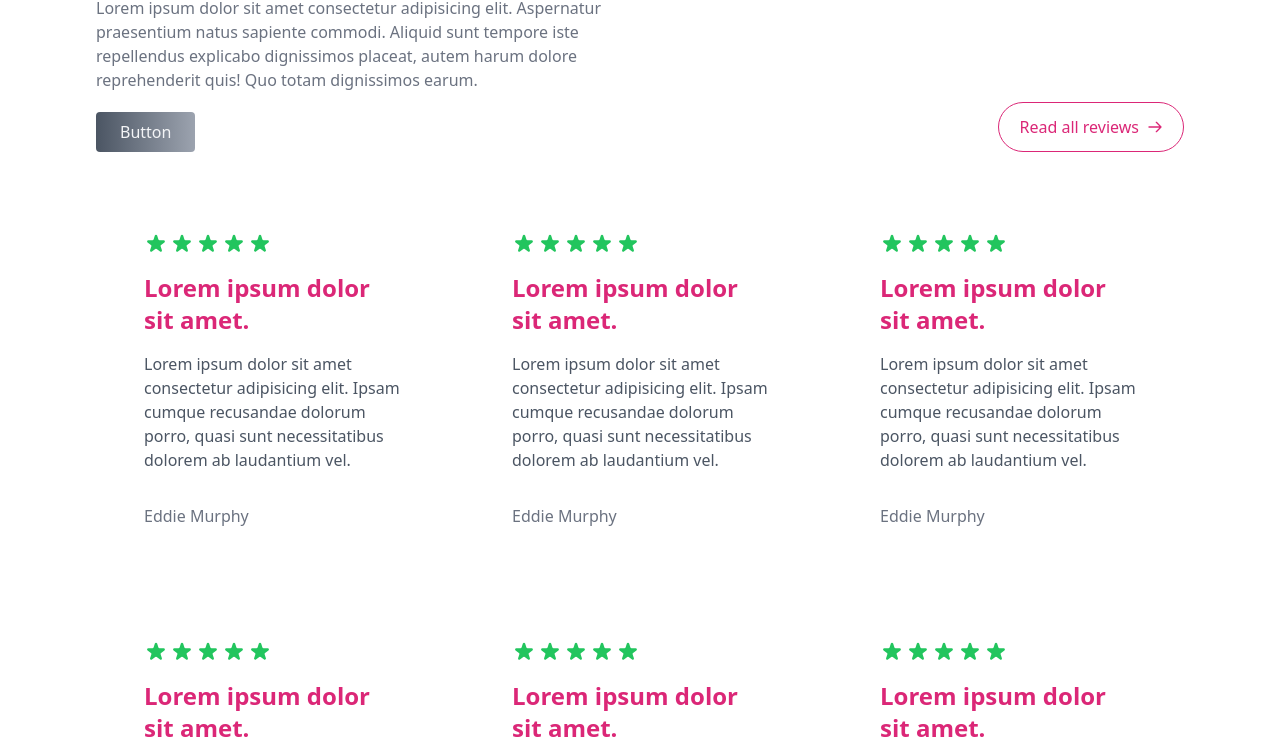
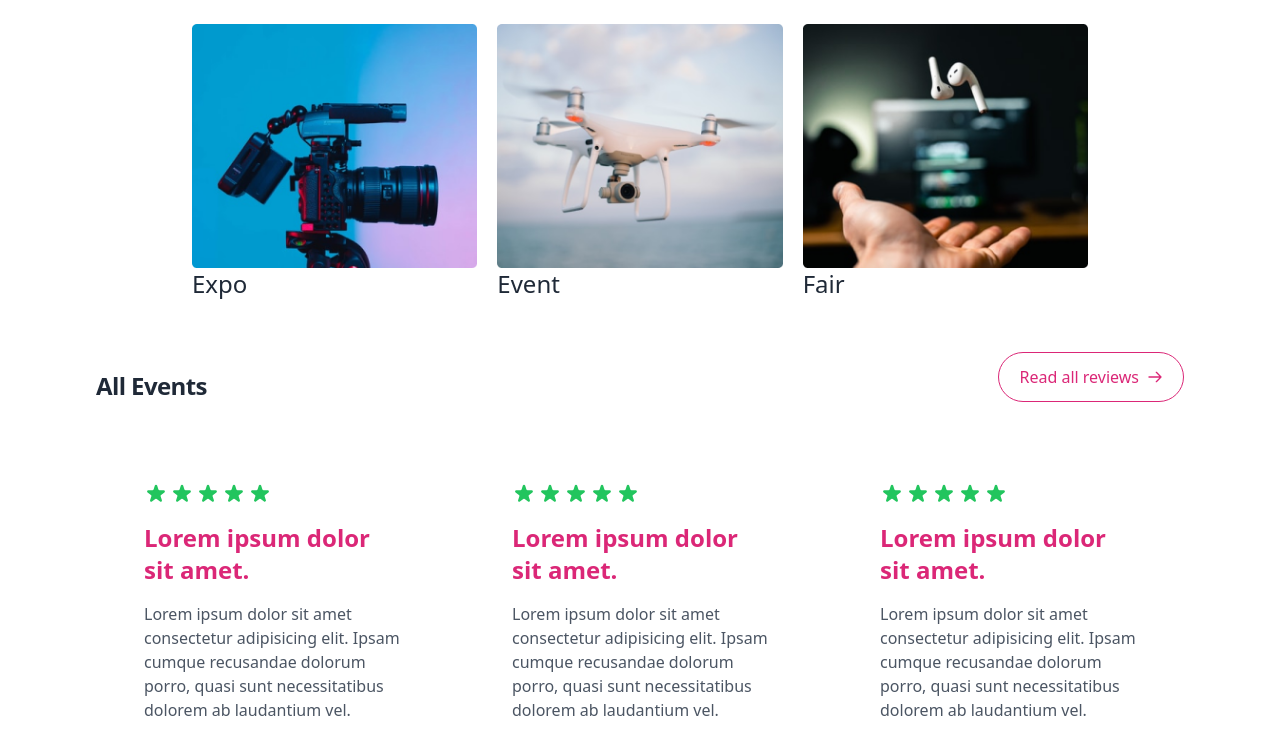
Before and after one commit to Munshi91/AhzAssciates, a plain HTML site: page index.html in a window 1280 px wide. Shown: the part 489-1240 px from the top of the page. Drawn offline with nearby package versions, Linux system fonts and the light colour scheme.

Commit message:
Upcoming Events section

```diff
--- a/index.html
+++ b/index.html
@@ -124,22 +124,43 @@
     <!-- banner section -->
 
     <section>
+      <div class="max-w-xl my-10">
+        <h2 class="md:text-5xl font-bold tracking-tight text-4xl">
+          Upcoming Events
+        </h2>
+      </div>
+      <div class="max-w-4xl flex flex-col-1 md:flex-row mx-auto gap-5">
+
+        <div>
+          <a href="">
+            <img src="./images/camera.png" alt="">
+          </a>
+          <h3 class="text-2xl">Expo</h3>
+        </div>
+        <div>
+          <a href="">
+            <img src="./images/drone.png" alt="">
+          </a>
+          <h3 class="text-2xl">Event</h3>
+        </div>
+        <div>
+          <a href="">
+            <img src="./images/airpod.png" alt="">
+          </a>
+          <h3 class="text-2xl">Fair</h3>
+        </div>
+
+
+      </div>
+    </section>
+
+    <section>
       <div class="mx-auto max-w-screen-2xl px-4 py-5 sm:px-6 lg:px-8">
         <div class="items-end justify-between sm:flex">
           <div class="max-w-xl">
-            <h2 class="text-4xl font-bold tracking-tight sm:text-5xl">
-              Upcoming Events
+            <h2 class="text-2xl font-bold tracking-tight sm:text-2xl">
+              All Events
             </h2>
-
-            <p class="mt-8 max-w-lg text-gray-500">
-              Lorem ipsum dolor sit amet consectetur adipisicing elit.
-              Aspernatur praesentium natus sapiente commodi. Aliquid sunt
-              tempore iste repellendus explicabo dignissimos placeat, autem
-              harum dolore reprehenderit quis! Quo totam dignissimos earum.
-            </p>
-            <button class="px-6 py-2 text-gray-100 rounded mt-5 bg-gradient-to-r from-gray-600 to-gray-400">
-              Button
-            </button>
           </div>
 
           <a href="#"
```
